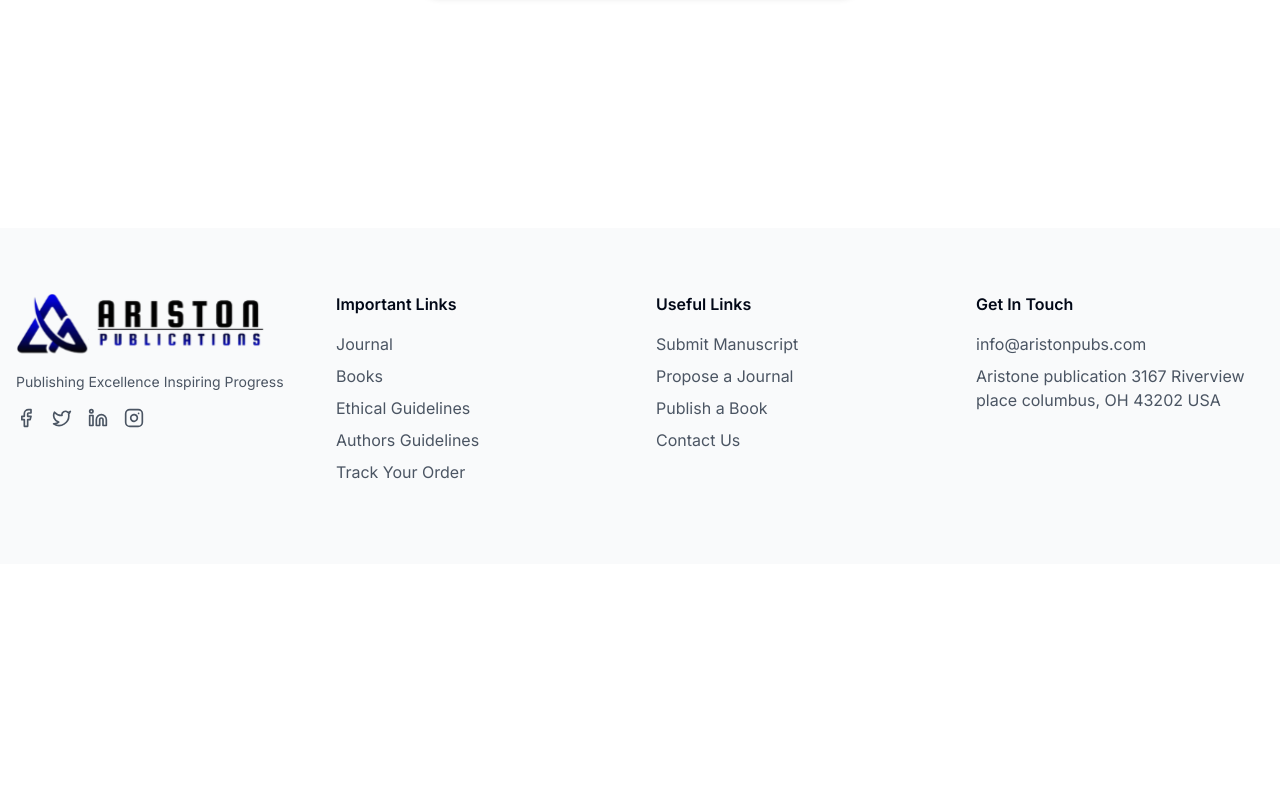
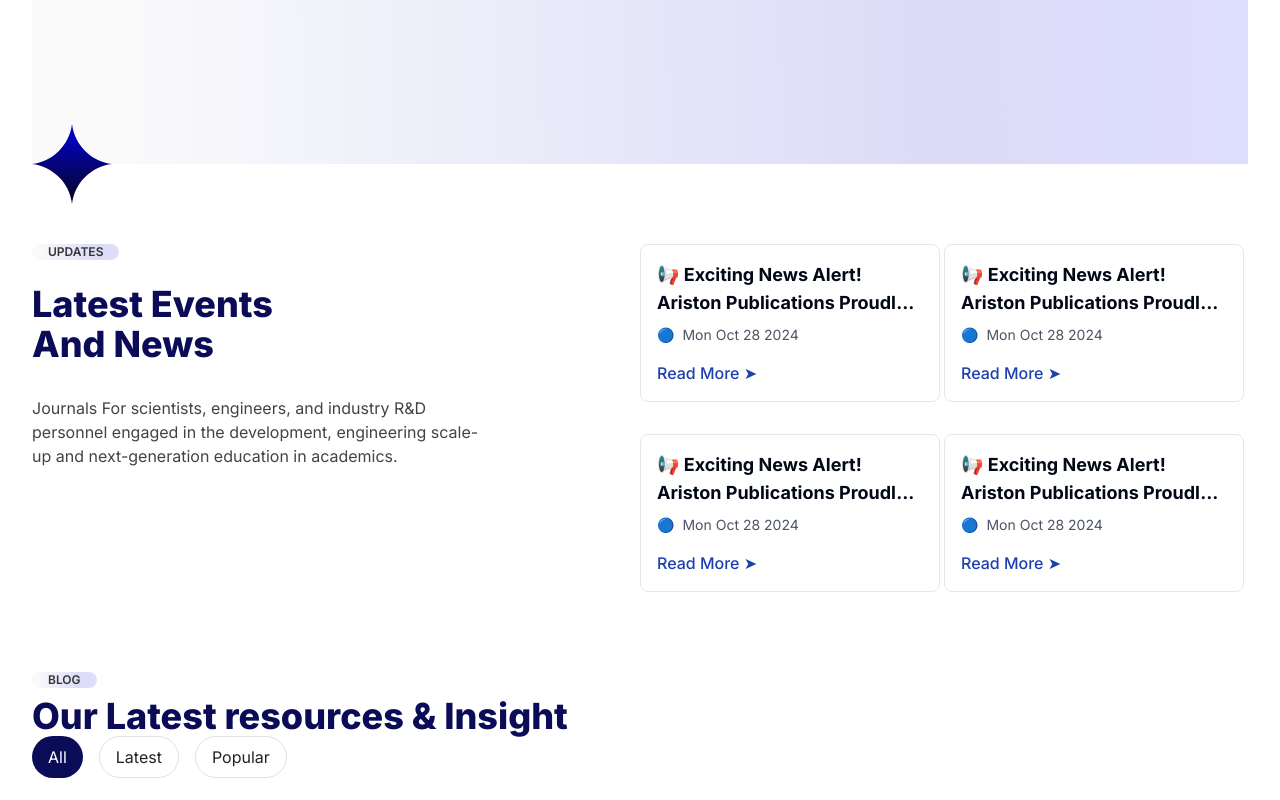
Before and after one commit to DawoodSaeed/Ariston-Publications, a React (Vite) app: page /news in a window 1280 px wide. Shown: the part 400-1200 px from the top of the page. Before the commit the page ends 964 px from the top, so only its background shows below. Built offline with nearby package versions, Linux system fonts and the light colour scheme.

Commit message:
Working on news page

```diff
--- a/src/pages/News.tsx
+++ b/src/pages/News.tsx
@@ -1,8 +1,59 @@
 import messageicon from "../assets/messageicon.svg";
+const events = [
+  {
+    id: 1,
+    title:
+      "📢 Exciting News Alert! Ariston Publications Proudly Launches MatSci Express Journal! 🚀📚",
+    date: "Mon Oct 28 2024",
+    readMoreLink: "/news/launch-matsci-express",
+  },
+  {
+    id: 2,
+    title:
+      "📢 Exciting News Alert! Ariston Publications Proudly Launches MatSci Express Journal! 🚀📚",
+    date: "Mon Oct 28 2024",
+    readMoreLink: "/news/launch-matsci-express",
+  },
+  {
+    id: 3,
+    title:
+      "📢 Exciting News Alert! Ariston Publications Proudly Launches MatSci Express Journal! 🚀📚",
+    date: "Mon Oct 28 2024",
+    readMoreLink: "/news/launch-matsci-express",
+  },
+  {
+    id: 4,
+    title:
+      "📢 Exciting News Alert! Ariston Publications Proudly Launches MatSci Express Journal! 🚀📚",
+    date: "Mon Oct 28 2024",
+    readMoreLink: "/news/launch-matsci-express",
+  },
+  {
+    id: 5,
+    title:
+      "📢 Exciting News Alert! Ariston Publications Proudly Launches MatSci Express Journal! 🚀📚",
+    date: "Mon Oct 28 2024",
+    readMoreLink: "/news/launch-matsci-express",
+  },
+  {
+    id: 6,
+    title:
+      "📢 Exciting News Alert! Ariston Publications Proudly Launches MatSci Express Journal! 🚀📚",
+    date: "Mon Oct 28 2024",
+    readMoreLink: "/news/launch-matsci-express",
+  },
+];
+
 const News = () => {
   return (
     <div className="container mx-auto py-16 flex flex-col gap-20">
-      <section className="relative pt-20 md:pt-24 min-h-[500px] flex items-center flex-col">
+      <section
+        className="relative pt-20 md:pt-24 min-h-[500px] flex items-center flex-col"
+        style={{
+          background:
+            "linear-gradient(269.21deg, rgba(125, 127, 244, 0.26) 1.92%, rgba(3, 3, 208, 0.14) 26.97%, rgba(6, 6, 82, 0.02) 92.72%)",
+        }}
+      >
         <div className="flex flex-col text-center gap-4">
           <h1 className="text-[#0B0C58] text-4xl font-extrabold ">
             Stay Updated with Ariston
@@ -12,9 +63,7 @@ const News = () => {
             From in-depth blogs to exciting company updates, stay ahead with
             Ariston’s latest happenings.
           </h4>
-          <button className="w-[177px] bg-[#0B0C58] h-[52px] rounded-full text-white mx-auto">
-            Explore Books
-          </button>
+
           <div className="flex items-center bg-white  rounded-full shadow-md p-1 w-full max-w-md mx-auto">
             <div className="flex items-center px-4">
               <img
@@ -28,10 +77,81 @@ const News = () => {
               placeholder="Enter your e-mail"
               className="flex-1 bg-transparent outline-none text-gray-600 placeholder:text-gray-400"
             />
-            <button className="bg-blue-900 text-white px-6 py-2 rounded-full hover:bg-blue-800 transition">
+            <button className="bg-[#0401A5] text-white px-6 py-2 rounded-full hover:bg-blue-800 transition">
               Get Started
             </button>
           </div>
+        </div>
+
+        <div className="flex   absolute bottom-[-40px] left-0">
+          <img src="/images/star.svg" alt="star" className="h-20 w-20 " />
+        </div>
+      </section>
+
+      <section className="grid grid-cols-2">
+        <div className="flex flex-col">
+          <span
+            className="text-xs uppercase font-semibold text-[#353535] mb-2 w-max px-4 rounded-full"
+            style={{
+              background:
+                "linear-gradient(269.21deg, rgba(125, 127, 244, 0.26) 1.92%, rgba(3, 3, 208, 0.14) 26.97%, rgba(6, 6, 82, 0.02) 92.72%)",
+            }}
+          >
+            UPDATES
+          </span>
+          <p className="text-4xl font-extrabold text-[#0B0C58] w-2/4 mt-4">
+            Latest Events And News
+          </p>
+          <p className="w-3/4 text-[#434343] mt-8">
+            Journals For scientists, engineers, and industry R&D personnel
+            engaged in the development, engineering scale-up and next-generation
+            education in academics.
+          </p>
+        </div>
+        <div className="grid grid-cols-2 gap-y-8">
+          {events.slice(0, 4).map((item) => (
+            <div key={item.id} className="rounded-lg border p-4 w-[300px]">
+              <h2 className="font-bold text-lg line-clamp-2">{item.title}</h2>
+              <div className="flex items-center gap-2 mt-2 text-sm text-gray-600">
+                <span className="text-blue-600">🔵</span>
+                <span>{item.date}</span>
+              </div>
+              <a
+                href={item.readMoreLink}
+                className="mt-4 inline-block text-blue-800 font-medium"
+              >
+                Read More <span>➤</span>
+              </a>
+            </div>
+          ))}
+        </div>
+      </section>
+
+      {/* Latest Resources Section */}
+      <section className="flex flex-col">
+        <span
+          className="text-xs uppercase font-semibold text-[#353535] mb-2 w-max px-4 rounded-full"
+          style={{
+            background:
+              "linear-gradient(269.21deg, rgba(125, 127, 244, 0.26) 1.92%, rgba(3, 3, 208, 0.14) 26.97%, rgba(6, 6, 82, 0.02) 92.72%)",
+          }}
+        >
+          BLOG
+        </span>
+        <p className="text-[#0B0C58] text-4xl font-extrabold ">
+          Our Latest resources & Insight
+        </p>
+
+        <div className="flex gap-4">
+          <button className="bg-[#0B0C58] text-white rounded-full py-2 px-4">
+            All
+          </button>
+          <button className="text-[#222222] rounded-full py-2 px-4 border border-[#E0E3D7]">
+            Latest
+          </button>
+          <button className="text-[#222222] rounded-full py-2 px-4 border border-[#E0E3D7]">
+            Popular
+          </button>
         </div>
       </section>
     </div>
```
Also changed, not shown: src/assets/resources.png (added).
